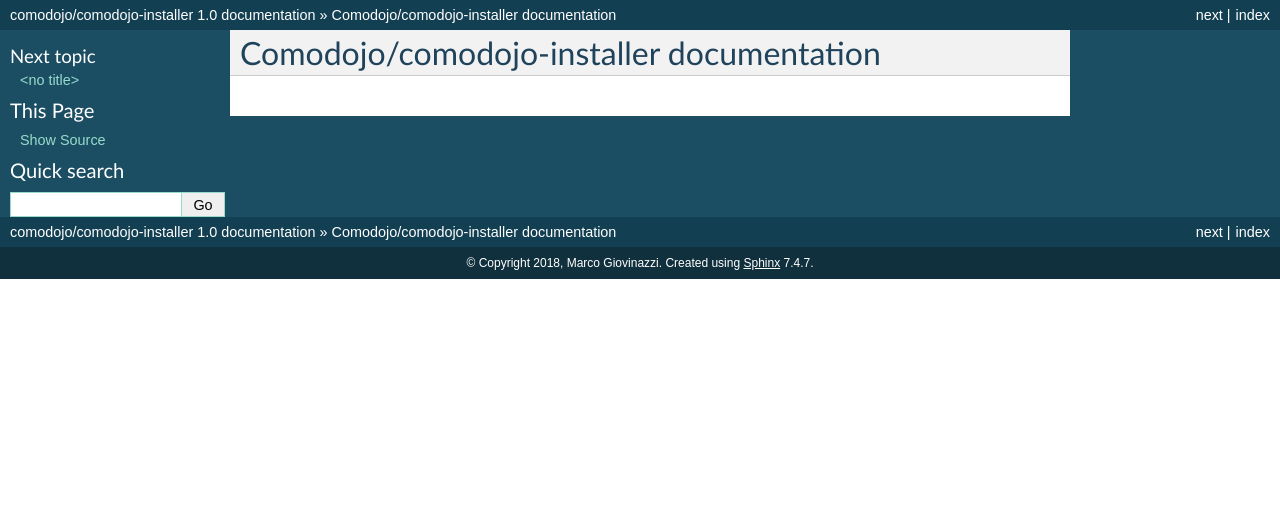
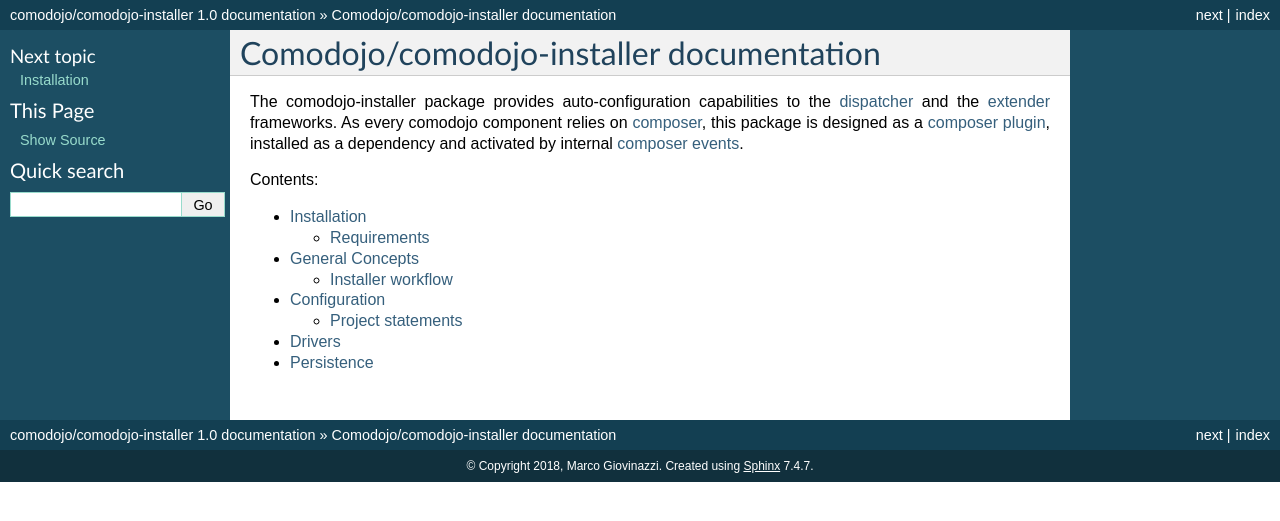
Before and after one commit to pmacelli/comodojo-installer, a Sphinx documentation site: the page built from docs/source/index.rst, in a window 1280 px wide. Shown: the top 521 px of the page. Built offline with Sphinx 7.4.7, drawn with Linux system fonts in a browser that asks for light colours.

Commit message:
docs skeleton

```diff
--- /dev/null
+++ b/docs/source/drivers.rst
@@ -0,0 +1,4 @@
+Drivers
+=======
+
+TBW
--- a/docs/source/index.rst
+++ b/docs/source/index.rst
@@ -1,5 +1,13 @@
 Comodojo/comodojo-installer documentation
 =========================================
+
+.. _dispatcher: https://dispatcher.comodojo.org
+.. _extender: https://extender.comodojo.org
+.. _composer: https://getcomposer.org
+.. _composer plugin: https://getcomposer.org/doc/articles/plugins.md
+.. _composer events: https://getcomposer.org/doc/articles/scripts.md
+
+The comodojo-installer package provides auto-configuration capabilities to the `dispatcher`_ and the `extender`_ frameworks. As every comodojo component relies on `composer`_, this package is designed as a `composer plugin`_, installed as a dependency and activated by internal `composer events`_.
 
 .. toctree::
    :maxdepth: 2
@@ -7,4 +15,6 @@
 
    install
    general
-   driversandpersisters
+   configuration
+   drivers
+   persistence
--- /dev/null
+++ b/docs/source/persistence.rst
@@ -0,0 +1,4 @@
+Persistence
+===========
+
+TBW
```
Also changed, not shown: docs/source/configuration.rst (added, +119 -0 lines), docs/source/general.rst (+31 -0 lines), docs/source/install.rst (+53 -0 lines), docs/source/driversandpersisters.rst (deleted).
